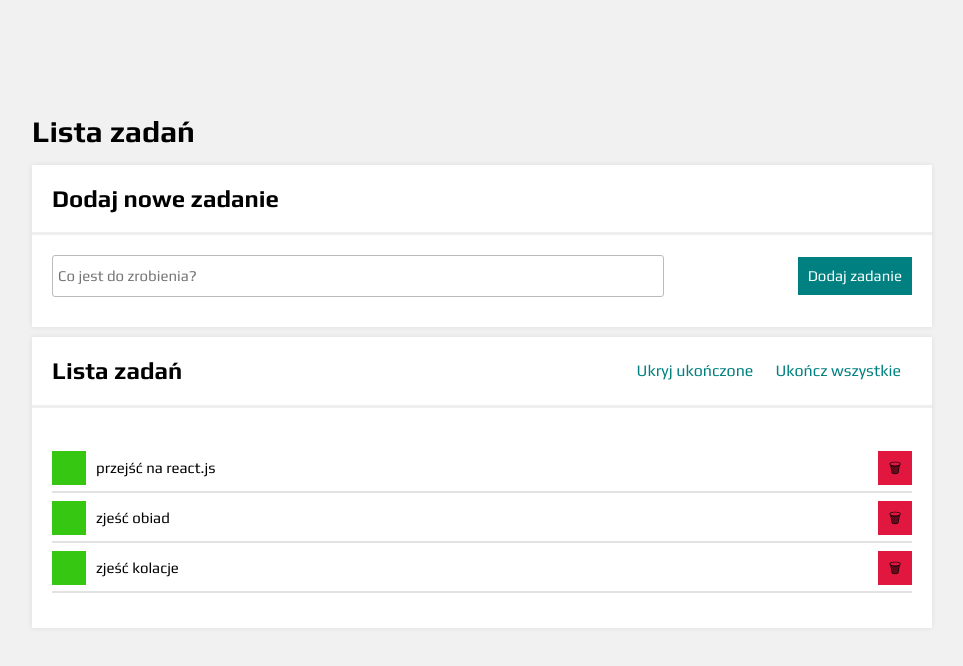
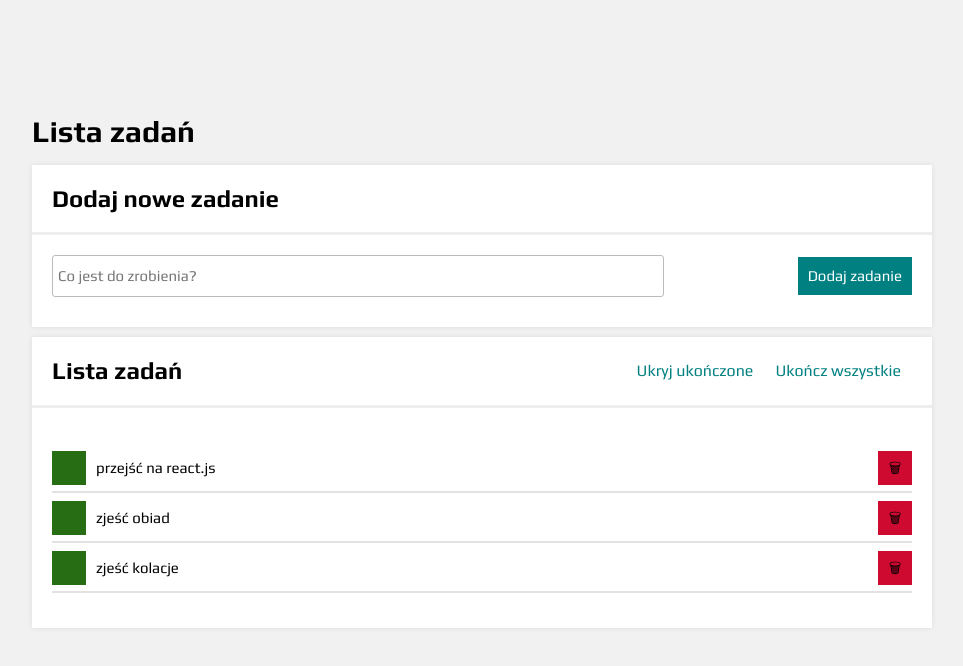
Before and after one commit to grzedomin/todo-list-react, a React (Create React App) app: page / in a window 1280 px wide. Shown: the top 666 px of the page, without its empty margins (158-1121 px from the left). Built offline with nearby package versions, Linux system fonts and the light colour scheme.

Commit message:
changed button colors and cursor when hovering

```diff
--- a/src/Form/style.css
+++ b/src/Form/style.css
@@ -33,5 +33,6 @@
 
 .form__button:hover {
     background-color: rgb(9, 151, 151);
-    transform:scale(115%)
+    transform:scale(115%);
+    cursor: pointer;
 }
--- a/src/Tasks/style.css
+++ b/src/Tasks/style.css
@@ -39,12 +39,13 @@ font-size: 14px;
 min-height: 34px;
 min-width: 34px;
 border: none;
-background-color: rgb(226, 23, 63);
+background-color: rgb(206, 10, 49);
 transition: 0.5s;
 }
 
 .main__taskRemoveButton:hover {
-background-color: rgb(235, 80, 111);
+background-color: rgb(252, 36, 80);
+cursor: pointer;
 }
 
 .main__taskRemoveButton:active {
@@ -56,7 +57,7 @@ transition: 0.1s;
 min-height: 34px;
 min-width: 34px;
 border: none;
-background-color: rgb(54, 199, 18);
+background-color: rgb(38, 109, 20);
 transition: 0.5s;
 color: #fff;
 font-size: 19px;
@@ -66,11 +67,12 @@ font-size: 19px;
 min-height: 34px;
 min-width: 34px;
 border: none;
-background-color: rgb(54, 199, 18);
+background-color: rgb(38, 109, 20);
 }
 
 .main__taskDoneButton:hover {
-background-color: rgb(107, 230, 76);
+background-color: rgb(58, 163, 32);
+cursor: pointer;
 }
 
 .main__taskDoneButton:active {
```
